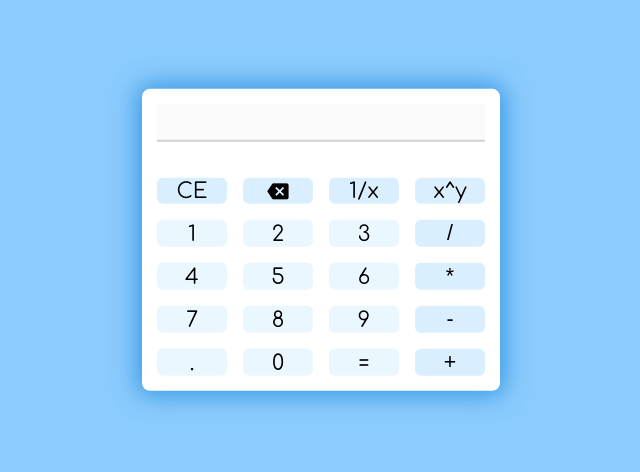
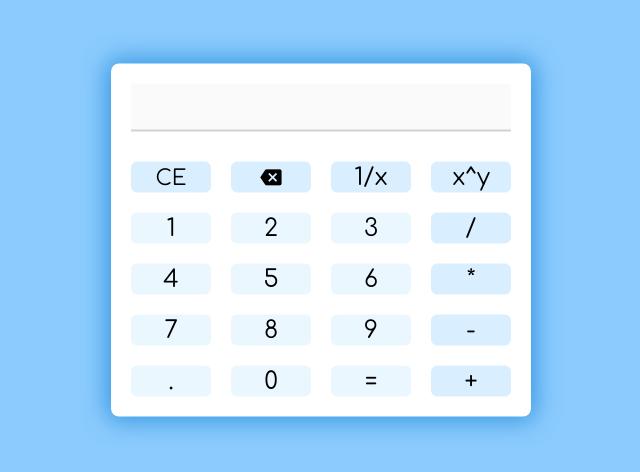
Before and after one commit to thewhitehaven04/Project_Calculator, a website with bundled scripts: page index.html in a window 1280 px wide. Shown: the whole page, without its empty margins (319-959 px from the left). Built offline with nearby package versions, Linux system fonts and the light colour scheme.

Commit message:
css complete

```diff
--- a/css/style.css
+++ b/css/style.css
@@ -31,12 +31,12 @@ html {
     "dig dig dig ops"
     "dig dig dig ops"
     "dig dig dig ops";
-  gap: 16px;
+  gap: 20px;
 
   background-color: white;
   box-shadow: 0px 0px 25px 4px rgb(52, 150, 226);
   border-radius: 8px;
-  padding: 15px;
+  padding: 20px;
 }
 
 .generic-controls {
@@ -51,9 +51,10 @@ html {
 .generic-controls__button {
   font-family: inherit;
   font-size: 16pt;
-  width: 70px;
+  width: 80px;
 
-  border: unset;
+  --controls-color: rgb(217, 239, 255);
+  border: 1px solid var(--controls-color);
   border-radius: 6px;
   background-color: rgb(217, 239, 255);
 }
@@ -72,22 +73,23 @@ html {
 
 .advanced-operations__operation {
   font-family: inherit;
-  font-size: 16pt;
-  width: 70px;
+  font-size: 18pt;
+  width: 80px;
 
-  border: unset;
+  --adv-operations-color: rgb(217, 239, 255);
+  border: 1px solid var(--adv-operations-color);
   border-radius: 6px;
   background-color: rgb(217, 239, 255);
 }
 
 .screen-panel {
   grid-area: scr;
-  padding-bottom: 20px;
+  padding-bottom: 10px;
   width: 100%;
 }
 
 .screen-panel__input {
-  font-size: 16pt;
+  font-size: 20pt;
   width: 100%;
   height: 1.8em;
   border-width: 0px 0px 2px 0px;
@@ -104,10 +106,11 @@ html {
 }
 
 .math-controls__button {
-  border: unset;
+  border: 1px;
   border-radius: 6px;
   background-color: rgb(235, 247, 255);
-  font-size: 16pt;
+
+  font-size: 18pt;
   font-family: inherit;
 }
 
@@ -116,14 +119,17 @@ html {
   display: flex;
   flex-flow: column nowrap;
   gap: inherit;
-  width: 70px;
+  width: 80px;
 }
 
 .operators__button {
-  border: unset;
-  background-color: rgb(217, 239, 255);
+  --operator-color: rgb(217, 239, 255);
+  border: 1px solid var(--operator-color);
+  background-color: var(--operator-color);
   border-radius: 6px;
-  font-size: 16pt;
+
+  font-size: 18pt;
+  font-family: inherit;
 }
 
 .math-controls__button:hover,
```
